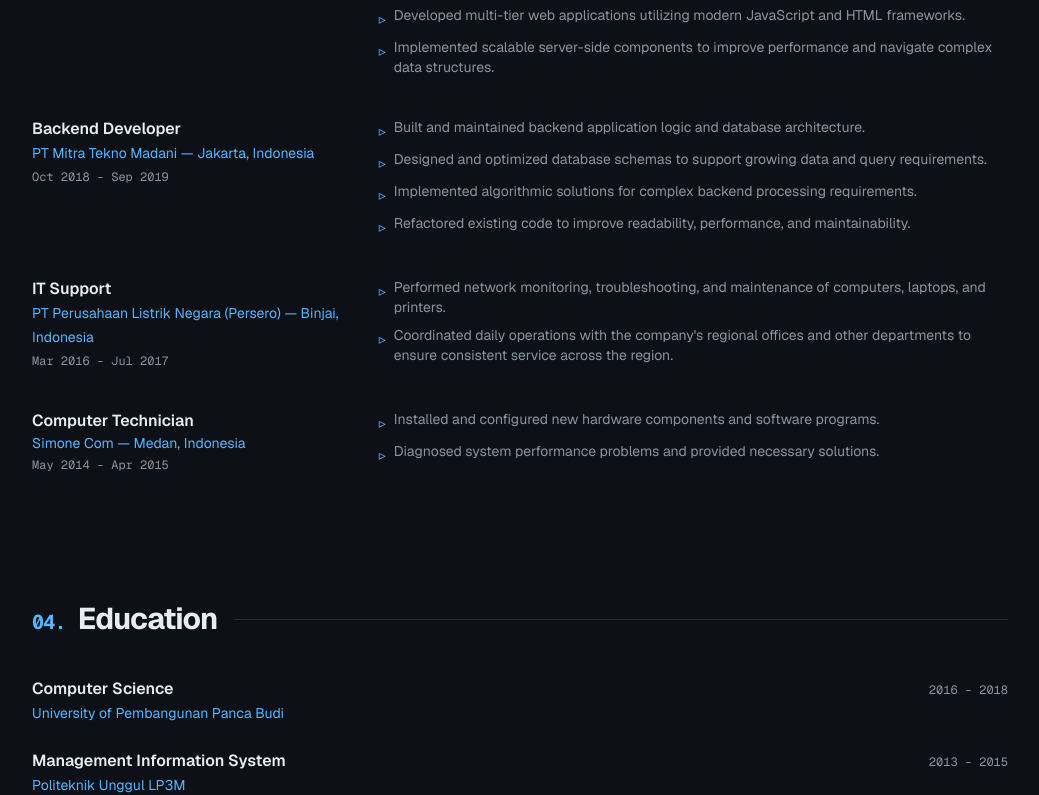
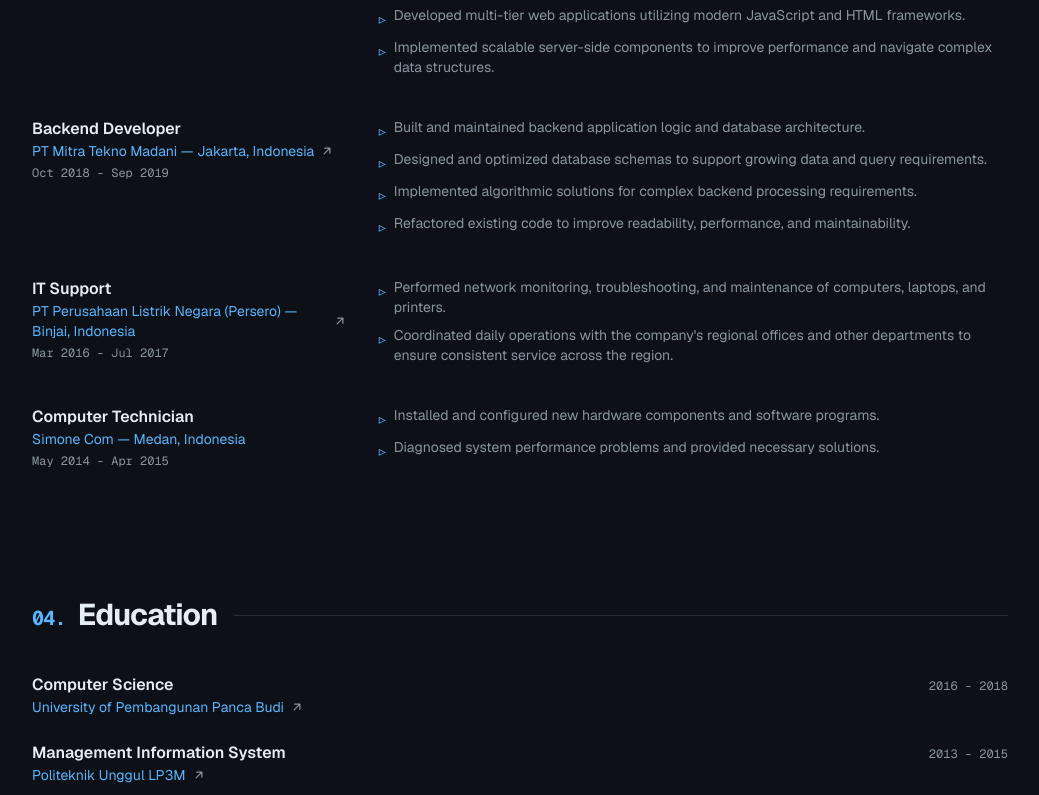
Before and after one commit to Hameedo79/portfolio, a Next.js app: page / in a window 1280 px wide. Shown: the part 2660-3455 px from the top of the page, without its empty margins (120-1159 px from the left). Built offline with nearby package versions, Linux system fonts and the light colour scheme.

Commit message:
Make institution/company links icon-based, remove links from internal projects

```diff
--- a/src/components/Education.tsx
+++ b/src/components/Education.tsx
@@ -18,14 +18,30 @@ export function Education() {
             >
               <div>
                 <p className="font-semibold text-foreground">{item.degree}</p>
-                <a
-                  href={item.link}
-                  target="_blank"
-                  rel="noreferrer"
-                  className="text-sm text-accent underline-offset-4 transition-colors hover:text-foreground hover:underline"
-                >
+                <p className="flex items-center gap-1.5 text-sm text-accent">
                   {item.institution}
-                </a>
+                  {item.link && (
+                    <a
+                      href={item.link}
+                      target="_blank"
+                      rel="noreferrer"
+                      aria-label={`Open ${item.institution}`}
+                      className="text-foreground-muted transition-colors hover:text-accent"
+                    >
+                      <svg
+                        viewBox="0 0 24 24"
+                        fill="none"
+                        stroke="currentColor"
+                        strokeWidth="2"
+                        strokeLinecap="round"
+                        strokeLinejoin="round"
+                        className="h-3.5 w-3.5"
+                      >
+                        <path d="M7 17 17 7M8 7h9v9" />
+                      </svg>
+                    </a>
+                  )}
+                </p>
               </div>
               <p className="font-mono text-xs text-foreground-muted">
                 {item.period}
--- a/src/components/Experience.tsx
+++ b/src/components/Experience.tsx
@@ -17,18 +17,30 @@ export function Experience() {
             <div className="grid gap-2 sm:grid-cols-[1fr_2fr] sm:gap-8">
               <div>
                 <p className="font-semibold text-foreground">{job.role}</p>
-                {job.link ? (
+                <p className="flex items-center gap-1.5 text-sm text-accent">
+                  {job.company}
+                  {job.link && (
                     <a
                       href={job.link}
                       target="_blank"
                       rel="noreferrer"
-                    className="text-sm text-accent underline-offset-4 transition-colors hover:text-foreground hover:underline"
+                      aria-label={`Open ${job.company}`}
+                      className="text-foreground-muted transition-colors hover:text-accent"
                     >
-                    {job.company}
+                      <svg
+                        viewBox="0 0 24 24"
+                        fill="none"
+                        stroke="currentColor"
+                        strokeWidth="2"
+                        strokeLinecap="round"
+                        strokeLinejoin="round"
+                        className="h-3.5 w-3.5"
+                      >
+                        <path d="M7 17 17 7M8 7h9v9" />
+                      </svg>
                     </a>
-                ) : (
-                  <p className="text-sm text-accent">{job.company}</p>
                   )}
+                </p>
                 <p className="mt-1 font-mono text-xs text-foreground-muted">
                   {job.period}
                 </p>
--- a/src/data/content.ts
+++ b/src/data/content.ts
@@ -364,7 +364,6 @@ export const projects: Project[] = [
     name: "VGAS",
     description:
       "Internal workflow tool for producing Business Information Reports — tracks an investigation of a buyer's company, ownership, and financials (with translation and QC steps) through to a final report exportable as DOCX, PDF, or JSON for the client's decision-making.",
-    link: "https://www.id.crifasia.com/who-we-are/crif-in-indonesia/",
     tags: [
       "AngularJS",
       "jQuery",
@@ -381,7 +380,6 @@ export const projects: Project[] = [
     name: "Cuti Online",
     description:
       "Internal HR system for employee time and leave management, used across the company's Indonesia, Philippines, Singapore, Vietnam, and Malaysia offices — clock in/out, submit leave requests (annual, maternity, etc.), and route them through manager/HR approval, with HR reporting tools.",
-    link: "https://www.id.crifasia.com/who-we-are/crif-in-indonesia/",
     tags: [
       "jQuery",
       "Bootstrap",
@@ -396,7 +394,6 @@ export const projects: Project[] = [
     name: "VAMS",
     description:
       "Asset management system — tracks company assets (e.g. laptops) and their assigned owner, generates QR codes per item for quick stock-opname scanning, and handles item requests and repair requests, with reporting.",
-    link: "https://www.id.crifasia.com/who-we-are/crif-in-indonesia/",
     tags: [
       "React",
       "TypeScript",
```
Lines whose indentation alone changed are shown as unchanged.
